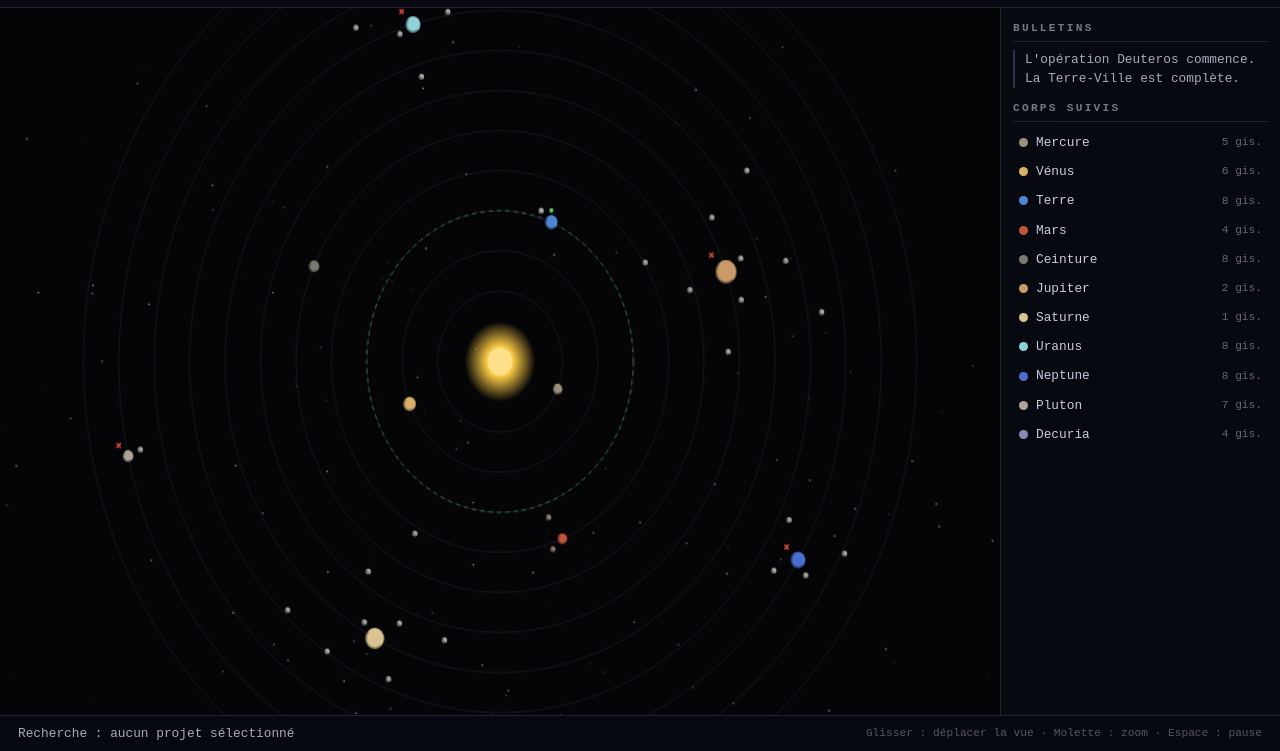
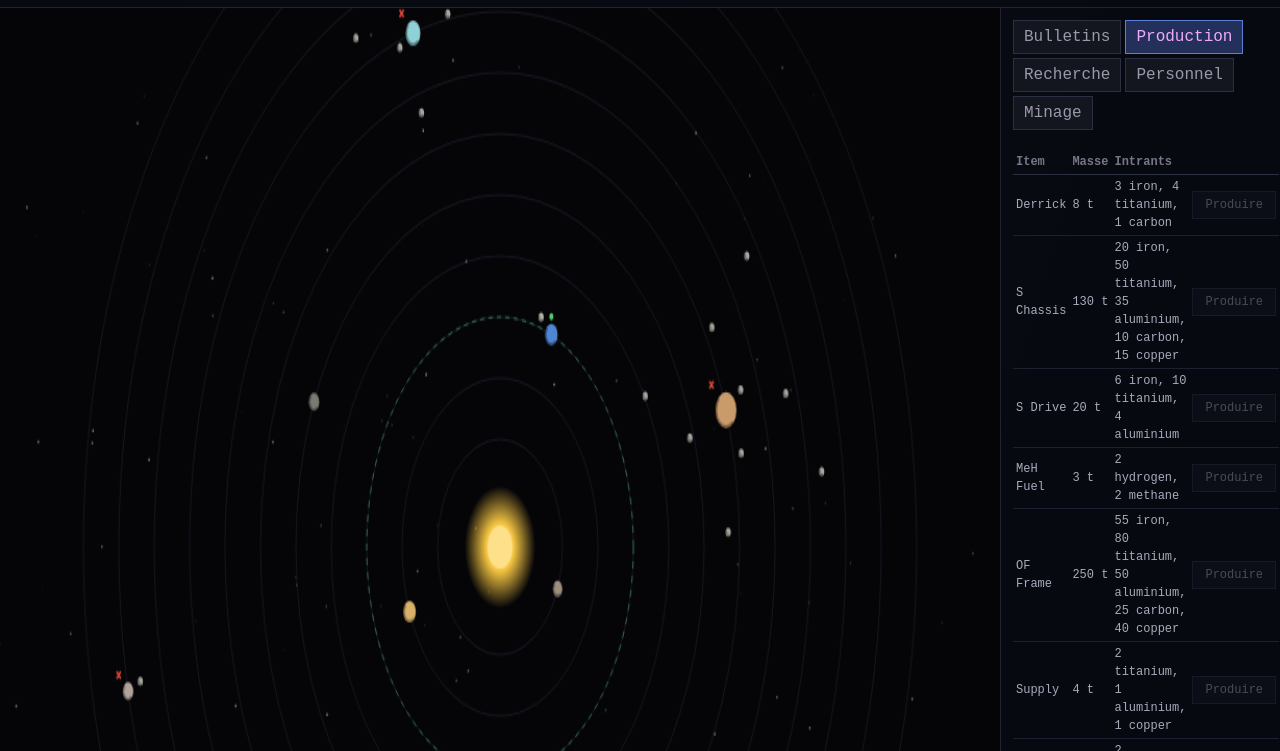
Before and after one commit to giak/deuteros-resurrected-web, a website built with Vite: page index.html in a window 1280 px wide. Shown: the part 49-800 px from the top of the page. Built offline with nearby package versions, Linux system fonts and the light colour scheme.

Commit message:
feat(ui): écran Terre à onglets + panneau production (queue/cancel)

```diff
--- a/src/simulation/data.ts
+++ b/src/simulation/data.ts
@@ -62,6 +62,15 @@
 export const ITEM_BY_ID = byId(ITEMS);
 export const BODY_BY_ID = byId(BODIES);
 
+/**
+ * Items queueables à l'usine au sol en v0 (spec §6.2 : 8 tech-1 + a_c_c tech-3).
+ * K3 : PAS de gate de catégorie — meh_fuel (category 'resource') est queueable
+ * au sol ; 'hidden' n'a jamais d'inputs et hed_fuel est orbitOnly (redondants).
+ */
+export const GROUND_ITEMS: ItemDef[] = ITEMS.filter(
+  (i) => i.inputs && !i.orbitOnly,
+);
+
 /** Items avec chaîne de recherche (31), ordonnés par researchIndex. */
 export const RESEARCHABLE_ITEMS: ItemDef[] = ITEMS.filter(
   (i): i is ItemDef & Required<Pick<ItemDef, 'researchIndex' | 'techLevel' | 'researchMultiplier' | 'researchValue'>> =>
--- a/src/simulation/index.ts
+++ b/src/simulation/index.ts
@@ -27,6 +27,7 @@
   ITEM_BY_ID,
   BODY_BY_ID,
   RESEARCHABLE_ITEMS,
+  GROUND_ITEMS,
   SOL_BODIES,
   getItem,
   getBody,
--- a/src/style.css
+++ b/src/style.css
@@ -160,40 +160,71 @@
   font-style: italic;
 }
 
-/* ---------- Liste des corps ---------- */
-.body-list {
+/* ---------- Écran Terre : onglets ---------- */
+.tabs {
   display: flex;
-  flex-direction: column;
   gap: 4px;
-  font-size: 0.8rem;
+  margin-bottom: 8px;
+  flex-wrap: wrap;
 }
 
-.body-row {
-  display: flex;
-  align-items: center;
-  gap: 8px;
-  padding: 3px 6px;
+.tab {
+  background: #14161f;
+  border: 1px solid #2a2f42;
+  color: #99a;
+  font: inherit;
+  padding: 4px 10px;
+  cursor: pointer;
 }
 
-.body-row:hover {
-  background: #12141f;
-}
-
-.body-dot {
-  width: 9px;
-  height: 9px;
-  border-radius: 50%;
-  flex: none;
-}
-
-.body-name {
+.tab:hover {
+  border-color: #4a5578;
   color: #ccd;
 }
 
-.body-meta {
-  margin-left: auto;
-  color: #667;
-  font-size: 0.7rem;
+.tab.active {
+  background: #23305a;
+  border-color: #5a7fd4;
+  color: #eaf;
+}
+
+/* ---------- Panneau production (Terre) ---------- */
+.panel-table {
+  width: 100%;
+  font-size: 0.75rem;
+  border-collapse: collapse;
+}
+
+.panel-table th {
+  text-align: left;
+  color: #778;
+  padding: 3px;
+  border-bottom: 1px solid #2a2f42;
+}
+
+.panel-table td {
+  padding: 3px;
+  border-bottom: 1px solid #1c2130;
+  color: #aab;
+}
+
+.queue-line {
+  margin-top: 8px;
+  font-size: 0.75rem;
+  color: #aab;
+}
+
+.queue-line strong {
+  color: #9fd4e8;
+}
+
+.queue-line .hud-btn {
+  margin-left: 8px;
+}
+
+.hud-btn:disabled {
+  opacity: 0.45;
+  cursor: not-allowed;
 }
 
 /* ---------- Barre du bas ---------- */
--- a/src/ui/app.ts
+++ b/src/ui/app.ts
@@ -1,12 +1,14 @@
 /**
  * Montage de l'application (ARCHITECTURE §2.4) — DOM vanilla.
- * Écran 1 : vue système (canvas) + HUD (jour, contrôles temps, bulletins).
+ * Écran 1 : vue système (canvas) + HUD (jour, contrôles temps). L'écran Terre
+ * à onglets (Bulletins, Production…) vit dans #earth-screen (src/ui/earth-screen.ts).
  * La boucle : requestAnimationFrame accumule le temps réel, appelle dayTick()
  * à la cadence de la vitesse choisie, puis demande le rendu.
  */
 import { initGame, subscribe, getState, notify } from '@/state/store';
-import { createInitialState, dayTick, SOL_BODIES } from '@/simulation';
+import { createInitialState, dayTick } from '@/simulation';
 import { drawSystem, type Camera } from '@/render/canvas-renderer';
+import { mountEarthScreen } from '@/ui/earth-screen';
 
 const SPEEDS: Array<{ label: string; msPerDay: number }> = [
   { label: '⏸', msPerDay: 0 },
@@ -40,16 +42,7 @@
 
       <main class="hud-main">
         <canvas id="system-canvas" width="960" height="600"></canvas>
-        <aside class="hud-side">
-          <section class="hud-panel">
-            <h2 class="hud-panel-title">Bulletins</h2>
-            <ul id="news-feed" class="news-feed"></ul>
-          </section>
-          <section class="hud-panel">
-            <h2 class="hud-panel-title">Corps suivis</h2>
-            <div id="body-list" class="body-list"></div>
-          </section>
-        </aside>
+        <aside class="hud-side" id="earth-screen"></aside>
       </main>
 
       <footer class="hud-bottom">
@@ -61,7 +54,7 @@
 
   setupControls();
   setupCanvasInteraction();
-  setupSidebar();
+  mountEarthScreen(document.querySelector('#earth-screen')!);
   subscribe(updateHud);
   updateHud();
   startLoop();
@@ -191,16 +184,6 @@
   const dayEl = document.querySelector('#hud-day-value');
   if (dayEl) dayEl.textContent = String(state.day);
 
-  const feed = document.querySelector<HTMLUListElement>('#news-feed');
-  if (feed) {
-    feed.innerHTML = '';
-    for (const item of state.newsFeed.slice(-8).reverse()) {
-      const li = document.createElement('li');
-      li.textContent = item;
-      feed.appendChild(li);
-    }
-  }
-
   // Statut Terre : projet de recherche courant + barre de progression
   const earth = document.querySelector<HTMLDivElement>('#earth-status');
   if (earth) {
@@ -212,25 +195,3 @@
       : 'Recherche : aucun projet sélectionné';
   }
 }
-
-function setupSidebar(): void {
-  const list = document.querySelector<HTMLDivElement>('#body-list');
-  if (!list) return;
-  for (const b of SOL_BODIES.filter((b) => b.type === 'planet' && b.starId === 'the_sun')) {
-    const row = document.createElement('div');
-    row.className = 'body-row';
-    row.innerHTML = `<span class="body-dot" style="background:${bodyDotColor(b.id)}"></span>
-      <span class="body-name">${b.name}</span>
-      <span class="body-meta">${b.deposits.length} gis.</span>`;
-    list.appendChild(row);
-  }
-}
-
-function bodyDotColor(id: string): string {
-  const colors: Record<string, string> = {
-    mercury: '#9c8f7f', venus: '#d9b26a', earth: '#4f86d4', mars: '#c1543a',
-    asteroids: '#7a7a72', jupiter: '#c99b6a', saturn: '#d9c391', uranus: '#8fd1d6',
-    neptune: '#4a6fd1', pluto: '#b0a49a', decuria: '#8f86b5',
-  };
-  return colors[id] ?? '#a8a8a0';
-}
--- /dev/null
+++ b/src/ui/earth-screen.ts
@@ -0,0 +1,116 @@
+/**
+ * Écran Terre (task 9, B1+B2) — coquille à onglets + panneau Production.
+ * L'onglet Bulletins rend le fil des 8 derniers bulletins ; Production liste
+ * les items queueables au sol (GROUND_ITEMS) avec Produire / Annuler.
+ * Les helpers purs (productionRows) sont exportés pour les tests hors DOM.
+ */
+import { GROUND_ITEMS, type GameState } from '@/simulation';
+import { getState, subscribe } from '@/state/store';
+import { cancelQueueItem, queueItem, runAction } from '@/actions';
+
+type Tab = 'news' | 'production' | 'research' | 'staff' | 'mining';
+
+const TABS: Array<{ id: Tab; label: string }> = [
+  { id: 'news', label: 'Bulletins' },
+  { id: 'production', label: 'Production' },
+  { id: 'research', label: 'Recherche' },
+  { id: 'staff', label: 'Personnel' },
+  { id: 'mining', label: 'Minage' },
+];
+
+let active: Tab = 'production';
+
+/** Ligne du panneau production, déduite de l'état sans DOM. */
+export interface ProductionRow {
+  id: string;
+  shortName: string;
+  mass: number;
+  inputs: string;
+  disabled: boolean;
+}
+
+/** Items queueables au sol + disponibilité selon les stocks (helper pur). */
+export function productionRows(state: GameState): ProductionRow[] {
+  const earth = state.planets.earth;
+  return GROUND_ITEMS.map((item) => {
+    const disabled = !item.inputs || !Object.entries(item.inputs).every(
+      ([r, q]) => (earth.stores[r as keyof typeof earth.stores] ?? 0) >= (q ?? 0),
+    );
+    return {
+      id: item.id,
+      shortName: item.shortName,
+      mass: item.mass,
+      inputs: Object.entries(item.inputs ?? {}).map(([r, q]) => `${q} ${r}`).join(', '),
+      disabled,
+    };
+  });
+}
+
+export function mountEarthScreen(container: HTMLElement): void {
+  container.innerHTML = `
+    <nav class="tabs" aria-label="Sections de la Terre">${TABS.map((t) => `<button class="tab" data-tab="${t.id}" aria-pressed="false">${t.label}</button>`).join('')}</nav>
+    <div id="panel-host"></div>`;
+  for (const btn of container.querySelectorAll<HTMLButtonElement>('.tab')) {
+    btn.addEventListener('click', () => {
+      active = btn.dataset.tab as Tab;
+      render();
+    });
+  }
+  subscribe(render);
+  render();
+}
+
+function render(): void {
+  const host = document.querySelector<HTMLDivElement>('#panel-host')!;
+  for (const btn of document.querySelectorAll<HTMLButtonElement>('.tab')) {
+    const isActive = btn.dataset.tab === active;
+    btn.classList.toggle('active', isActive);
+    btn.setAttribute('aria-pressed', String(isActive));
+  }
+  switch (active) {
+    case 'production':
+      renderProduction(host);
+      break;
+    case 'news':
+      renderNews(host);
+      break;
+    // tasks 10 : research / staff / mining
+    default:
+      host.innerHTML = `<p class="news-empty">Panneau à venir (task 10).</p>`;
+  }
+}
+
+export function renderProduction(host: HTMLElement): void {
+  const earth = getState().planets.earth;
+  const rows = productionRows(getState());
+  const cur = earth.factory.currentItemId;
+  host.innerHTML = `
+    <table class="panel-table"><thead><tr><th>Item</th><th>Masse</th><th>Intrants</th><th></th></tr></thead>
+    <tbody>${rows
+      .map(
+        (row) => `<tr>
+      <td>${row.shortName}</td>
+      <td>${row.mass} t</td>
+      <td>${row.inputs}</td>
+      <td><button class="hud-btn" data-queue="${row.id}" aria-label="Produire ${row.shortName}" ${row.disabled ? 'disabled' : ''}>Produire</button></td>
+    </tr>`,
+      )
+      .join('')}</tbody></table>
+    <div class="queue-line">
+      ${cur
+        ? `En cours : <strong>${cur}</strong> (valeur ${earth.factory.productionValue}, wraps ${earth.factory.productionComplete}/4)
+               <button class="hud-btn" id="cancel-queue" aria-label="Annuler la production en cours">Annuler (travail perdu)</button>`
+        : 'Usine inoccupée.'}
+    </div>`;
+  for (const btn of host.querySelectorAll<HTMLButtonElement>('[data-queue]')) {
+    btn.addEventListener('click', () => runAction(queueItem, getState(), { itemId: btn.dataset.queue! }));
+  }
+  host
+    .querySelector('#cancel-queue')
+    ?.addEventListener('click', () => runAction(cancelQueueItem, getState(), undefined));
+}
+
+function renderNews(host: HTMLElement): void {
+  const s = getState();
+  host.innerHTML = `<ul class="news-feed">${s.newsFeed.slice().reverse().map((n) => `<li>${n}</li>`).join('')}</ul>`;
+}
```
Also changed, not shown: tests/data.test.ts (+9 -1 lines), tests/ui.test.ts (added, +44 -0 lines).
